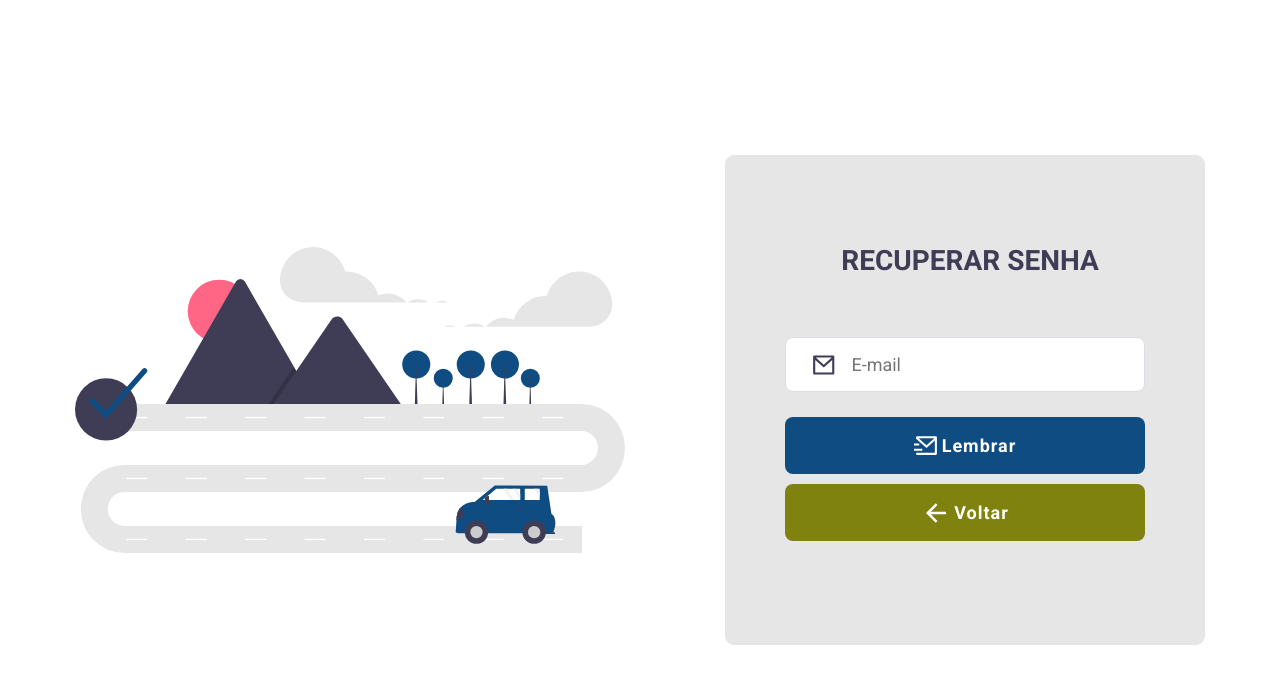
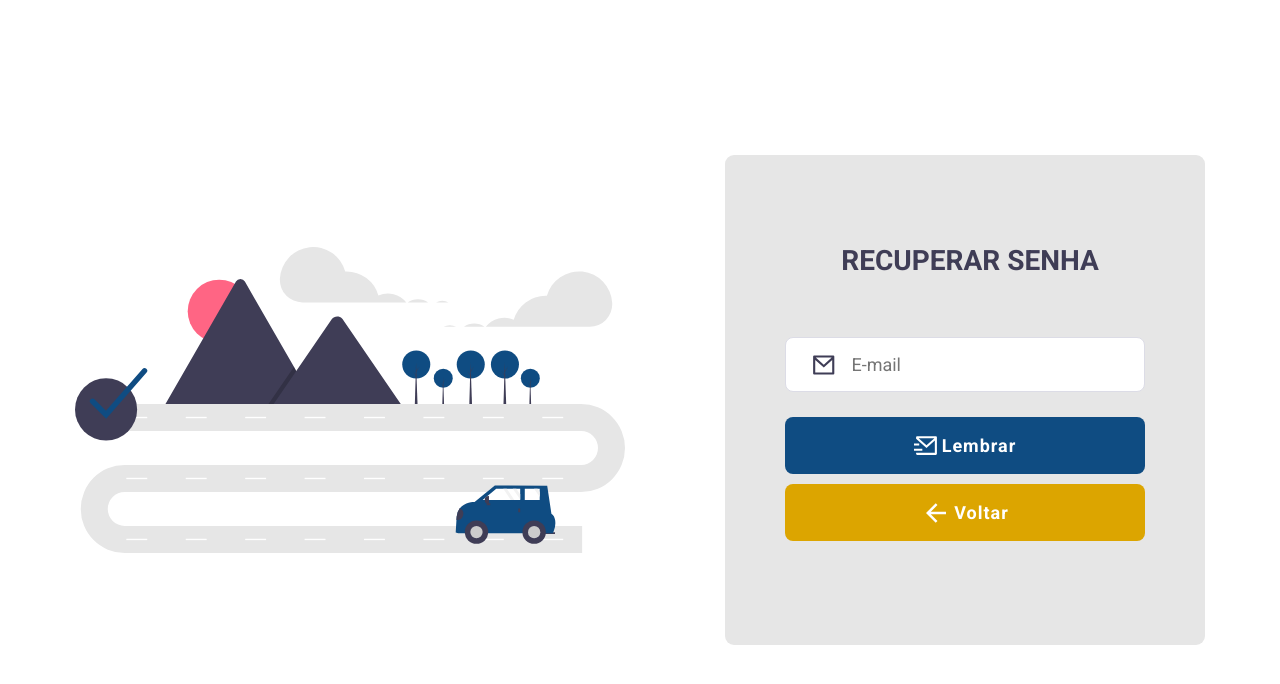
Before and after one commit to rsgabriel01/sostransporteexecutivo, a React (Create React App) app in the folder web/: page /remember in a window 1280 px wide. Shown: the top 684 px of the page. Built offline with nearby package versions, Linux system fonts and the light colour scheme.

Commit message:
alterado paleta de cores dos botoes

```diff
--- a/web/src/global.css
+++ b/web/src/global.css
@@ -54,15 +54,26 @@ form input {
 }
 
 .btnSuccess {
-  background: #0f8228 !important;
+  background: #006800 !important;
+  /* #00991C */
 }
 
 .btnReturn {
-  background: #80820f !important;
+  background: #dca500 !important;
+  /* #8F7E00 */
 }
 
 .btnCancel {
-  background: #820f0f !important;
+  background: #ba0000 !important;
+  /* #8F2200 */
+}
+
+.btnDefault {
+  background: #0f4c82 !important;
+}
+
+.btnOther {
+  background: #4f4f4f !important;
 }
 
 .button:hover {
--- a/web/src/pages/ForgotPassword/index.js
+++ b/web/src/pages/ForgotPassword/index.js
@@ -24,7 +24,7 @@ export default function Remember() {
             <RiMailLine size={28} color="#3F3D56" />
             <input type="email" placeholder="E-mail" />
           </div>
-          <button type="submit" className="button">
+          <button type="submit" className="button btnDefault">
             <RiMailSendLine size={25} />
             Lembrar
           </button>
--- a/web/src/pages/ForgotPassword/styles.css
+++ b/web/src/pages/ForgotPassword/styles.css
@@ -100,7 +100,6 @@ form .button-group {
   column-gap: 10px;
 }
 form .button {
-  background: #0f4c82;
   margin-top: 10px;
 }
 
--- a/web/src/pages/Logon/index.js
+++ b/web/src/pages/Logon/index.js
@@ -146,7 +146,7 @@ export default function Logon() {
 
           <Link to="/remember">Esqueci minha senha</Link>
 
-          <button type="submit" className="button">
+          <button type="submit" className="button btnDefault">
             <RiLoginBoxLine size={30} />
             Entrar
           </button>
--- a/web/src/pages/Logon/styles.css
+++ b/web/src/pages/Logon/styles.css
@@ -109,10 +109,6 @@ form a:hover {
   color: #0f4c82;
 }
 
-form .button {
-  background: #0f4c82;
-}
-
 .eye {
   cursor: pointer;
   height: 100%;
```
